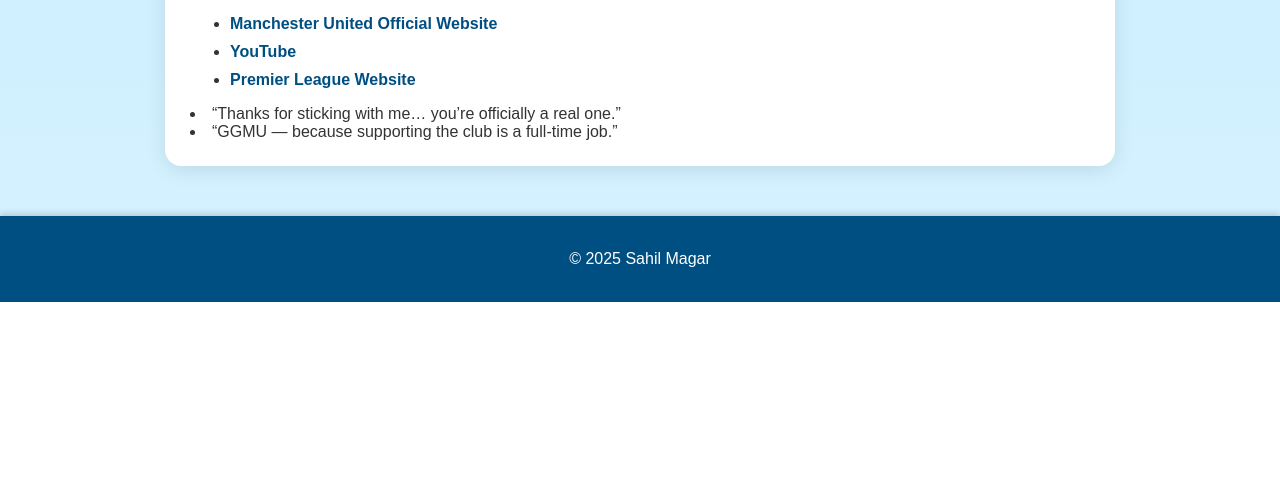
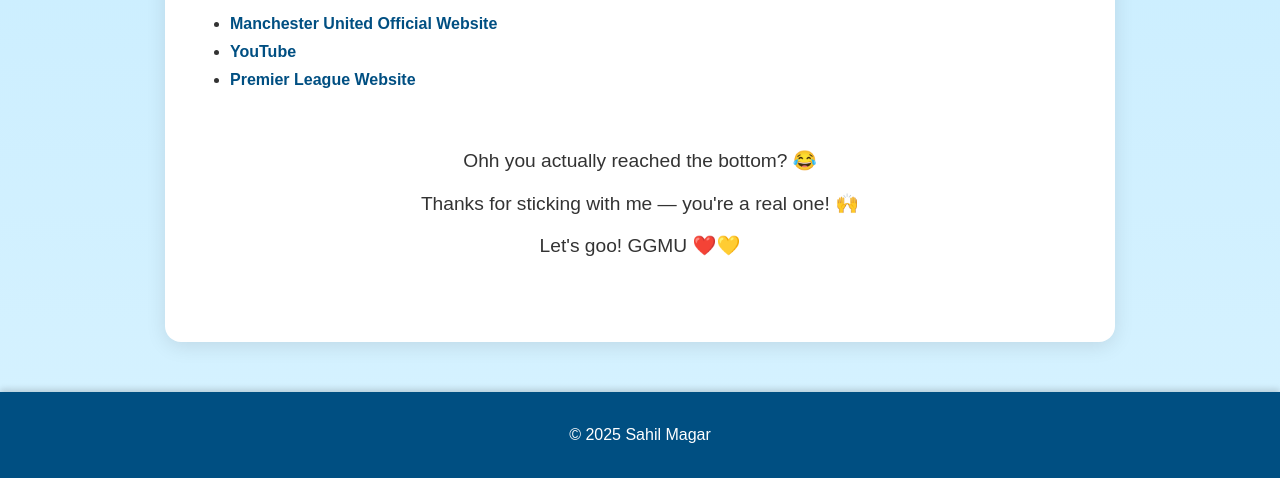
Before and after one commit to sahilmagar06/Oreo, a plain HTML site: page index.html in a window 1280 px wide. Shown: the part 1371-1849 px from the top of the page. Before the commit the page ends 1673 px from the top, so only its background shows below. Drawn offline with Linux system fonts and the light colour scheme.

Commit message:
Enhance index.html with cheesy message section
Added a cheesy message section with animations.

```diff
--- a/index.html
+++ b/index.html
@@ -69,8 +69,37 @@
         <li><a href="https://www.youtube.com" target="_blank">YouTube</a></li>
         <li><a href="https://www.premierleague.com" target="_blank">Premier League Website</a></li>
     </ul>
-<li> “Thanks for sticking with me… you’re officially a real one.”</li>
-	 <li> “GGMU — because supporting the club is a full-time job.”</li>
+<!-- Cheesy Message Section -->
+<div class="cheesy-box">
+  <p>Ohh you actually reached the bottom? 😂</p>
+  <p>Thanks for sticking with me — you're a real one! 🙌</p>
+  <p>Let's goo! GGMU ❤️💛</p>
+</div>
+
+<style>
+  .cheesy-box {
+    text-align: center;
+    margin: 60px 0;
+    font-family: Arial, sans-serif;
+    font-size: 1.2rem;
+    color: #333;
+    animation: fadeInUp 1.2s ease-out;
+    opacity: 0;
+    animation-fill-mode: forwards;
+  }
+
+  @keyframes fadeInUp {
+    0% {
+      opacity: 0;
+      transform: translateY(20px);
+    }
+    100% {
+      opacity: 1;
+      transform: translateY(0);
+    }
+  }
+</style>
+
 </section>
 
 <footer>
```
